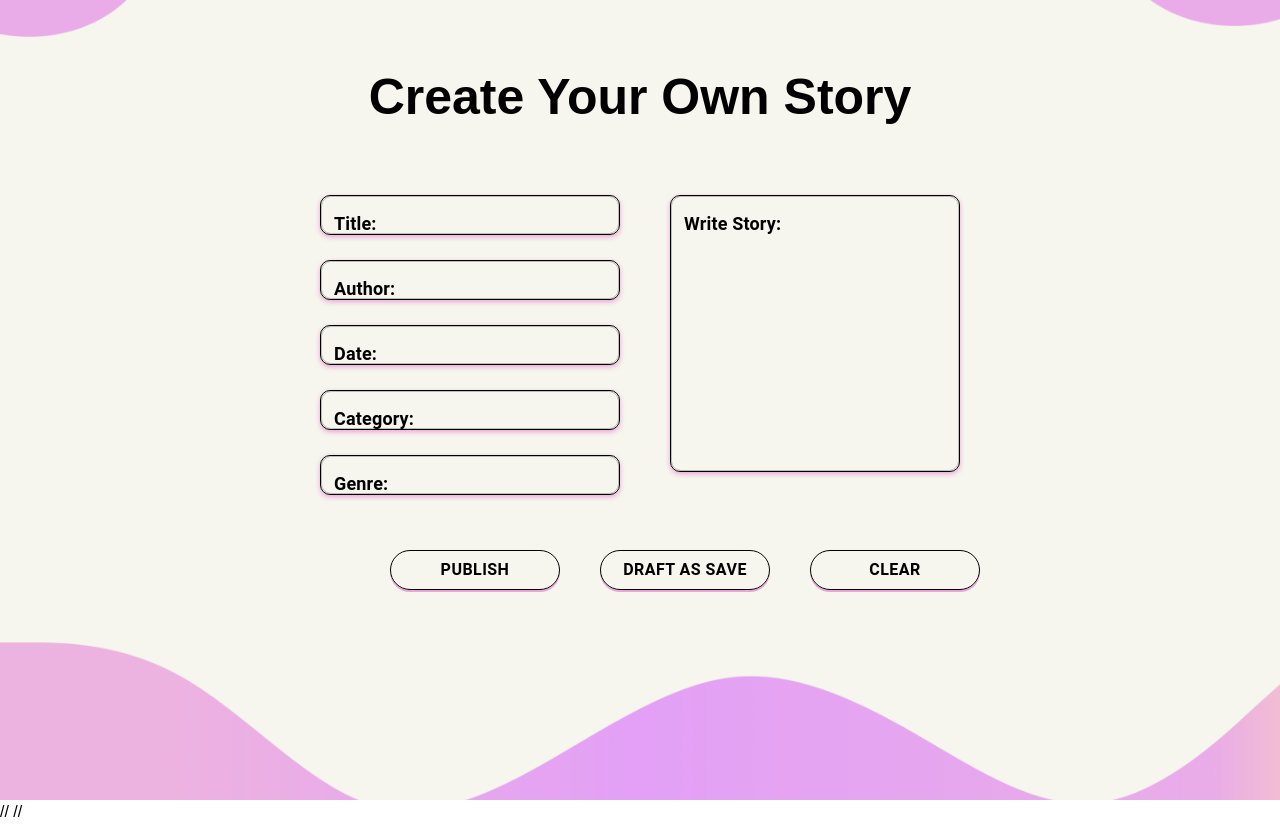
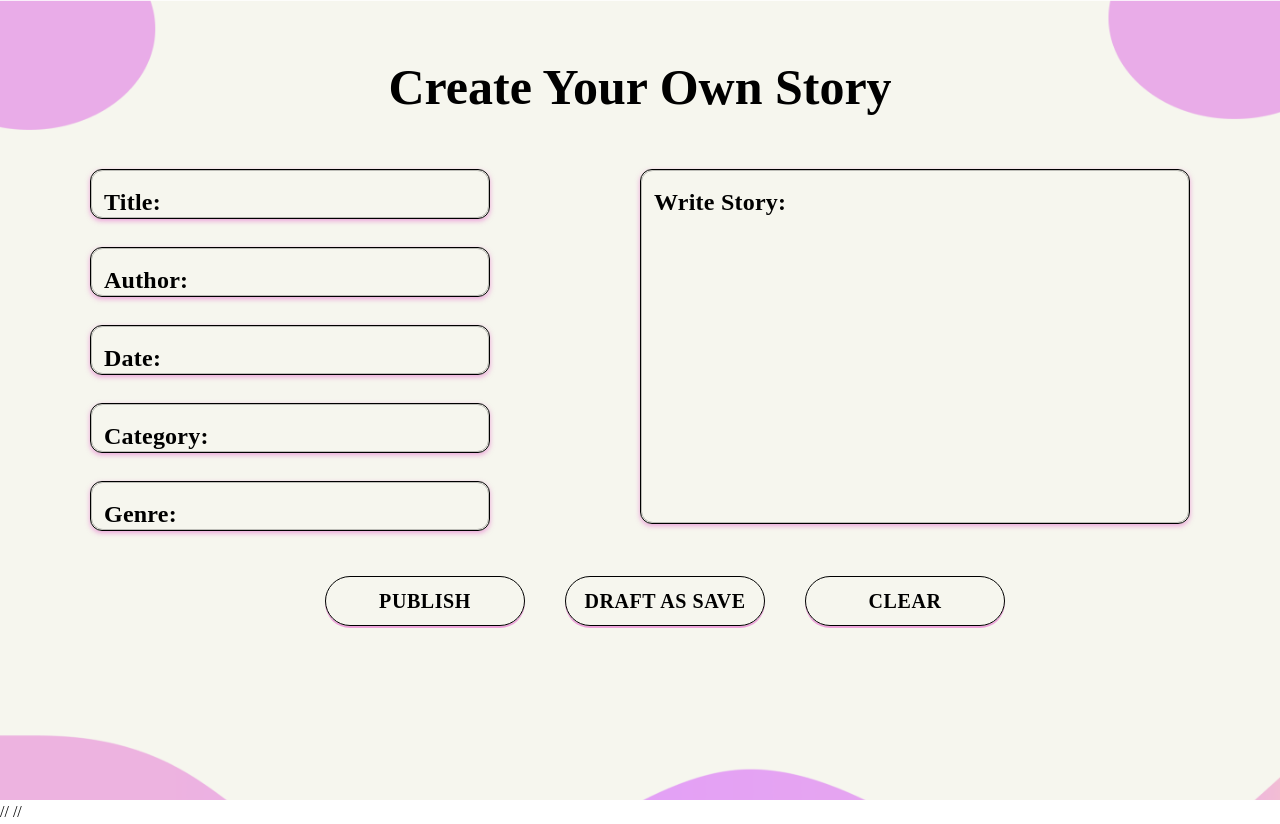
Before and after one commit to IsmatQasim/Mythica, a React (Create React App) app: page / in a window 1280 px wide. Built offline with nearby package versions, Linux system fonts and the light colour scheme.

Commit message:
Setting Font Family

```diff
--- a/src/Components/CreateStoryForm.jsx
+++ b/src/Components/CreateStoryForm.jsx
@@ -29,13 +29,10 @@ const StoryForm = () => {
 
   return (
     <div className="myBackground">
-      <h1 style={{ fontSize: '50px', fontWeight: 'bold', paddingTop: '60px', textAlign: 'center' }}>
-        Create Your Own Story
-      </h1>
+           <h1 class="font-pphatton text-[50px] font-bold pt-[50px] text-center"> Create Your Own Story</h1>
       <div className="form-container">
         <div className="form-box">
           <form onSubmit={formik.handleSubmit} className="form-grid">
-            {/* Left Side: Title, Author, Date, Category, Genre */}
             <div className="form-left">
               <TextField
                 fullWidth
@@ -51,15 +48,17 @@ const StoryForm = () => {
                 InputLabelProps={{
                   style: {
                     color: 'black',
-                    fontWeight: 'bold',
-                    fontSize: '18px', // Set font size to 34 pixels
+                    fontFamily: 'PPHatton',
+                    fontWeight: '600',
+                    fontSize: '24px',
                   },
                 }}
                 InputProps={{
                   style: {
                     color: 'black',
-                    fontWeight: 'normal', // Keep input text normal weight
-                    fontSize: '15px', // Adjust input text size if needed
+                    fontFamily: 'PPHatton',
+                    fontWeight: 'ultralight',
+                    fontSize: '22px',
                   },
                 }}
               />
@@ -77,15 +76,17 @@ const StoryForm = () => {
                 InputLabelProps={{
                   style: {
                     color: 'black',
-                    fontWeight: 'bold',
-                    fontSize: '18px', // Set font size to 34 pixels
+                    fontFamily: 'PPHatton',
+                    fontWeight: '600',
+                    fontSize: '24px',
                   },
                 }}
                 InputProps={{
                   style: {
                     color: 'black',
-                    fontWeight: 'normal', // Keep input text normal weight
-                    fontSize: '15px', // Adjust input text size if needed
+                    fontFamily: 'PPHatton',
+                    fontWeight: 'ultralight',
+                    fontSize: '22px',
                   },
                 }}
               />
@@ -103,15 +104,17 @@ const StoryForm = () => {
                 InputLabelProps={{
                   style: {
                     color: 'black',
-                    fontWeight: 'bold',
-                    fontSize: '18px', // Set font size to 34 pixels
+                    fontFamily: 'PPHatton',
+                    fontWeight: '600',
+                    fontSize: '24px',
                   },
                 }}
                 InputProps={{
                   style: {
                     color: 'black',
-                    fontWeight: 'normal', // Keep input text normal weight
-                    fontSize: '15px', // Adjust input text size if needed
+                    fontFamily: 'PPHatton',
+                    fontWeight: 'ultralight',
+                    fontSize: '22px',
                   },
                 }}
               />
@@ -129,15 +132,17 @@ const StoryForm = () => {
                 InputLabelProps={{
                   style: {
                     color: 'black',
-                    fontWeight: 'bold',
-                    fontSize: '18px', // Set font size to 34 pixels
+                    fontFamily: 'PPHatton',
+                    fontWeight: '600',
+                    fontSize: '24px',
                   },
                 }}
                 InputProps={{
                   style: {
                     color: 'black',
-                    fontWeight: 'normal', // Keep input text normal weight
-                    fontSize: '15px', // Adjust input text size if needed
+                    fontFamily: 'PPHatton',
+                    fontWeight: 'ultralight',
+                    fontSize: '22px',
                   },
                 }}
               />
@@ -155,16 +160,19 @@ const StoryForm = () => {
                 InputLabelProps={{
                   style: {
                     color: 'black',
-                    fontWeight: 'bold',
-                    fontSize: '18px', // Set font size to 34 pixels
+                    fontFamily: 'PPHatton',
+                    fontWeight: '600',
+                    fontSize: '24px',
                   },
                 }}
                 InputProps={{
                   style: {
                     color: 'black',
-                    fontWeight: 'normal', // Keep input text normal weight
-                    fontSize: '15px', // Adjust input text size if needed
+                    fontFamily: 'PPHatton',
+                    fontWeight: 'ultralight',
+                    fontSize: '22px',
                   },
+
                 }}
               />
             </div>
@@ -181,24 +189,23 @@ const StoryForm = () => {
                 helperText={formik.touched.story && formik.errors.story}
                 className="custom-textfield-right"
                 multiline
-                rows={11} // Adjust number of rows for the story field
+                rows={10} //
                 InputLabelProps={{
                   style: {
                     color: 'black',
-                    fontWeight: 'bold',
-                    fontSize: '18px', // Set font size to 34 pixels
+                    fontFamily: 'PPHatton',
+                    fontWeight: '600',
+                    fontSize: '24px',
                   },
                 }}
                 InputProps={{
                   style: {
                     color: 'black',
-                    fontWeight: 'normal', // Keep input text normal weight
-                    fontSize: '15px', // Adjust input text size if needed
+                    fontFamily: 'PPHatton',
+                    fontWeight: 'ultralight',
+                    fontSize: '22px',
                   },
-                }}
-/>
-
-
+                }}/>
             </div>
          </form>
 
@@ -206,7 +213,7 @@ const StoryForm = () => {
               <div className="form-buttons">
                 <Button
                   variant="outlined"
-                  type="submit" // Move the button here to ensure it's part of the form
+                  type="submit"
                   className="btn"
                 >
                   Publish
--- a/src/Styles/CreateStoryForm.css
+++ b/src/Styles/CreateStoryForm.css
@@ -1,92 +1,95 @@
-* {
-    font-family: "Arial";
+body {
+  height: 100%;
+  margin: 0;
+  overflow: hidden;
+  font-family: "PPHatton";
 }
+
 .myBackground {
   background-image: url("../Images/CreateYouOwnStory&AIStory.png");
   background-size: cover;
-    background-position: center;
   height: 100vh;
   width: 100%;
+}
+
+.form-box {
+  width: 100%;
+  max-width: 1100px;
 }
 
 .form-container {
   display: flex;
   justify-content: center;
   align-items: center;
-    margin-top: 60px;
-}
-
-.form-box {
-    width: 50%;
+  margin-top: 44px;
 }
 
 .form-grid {
   display: grid;
   grid-template-columns: 1fr 1fr;
-    gap: 50px; /* Increased gap between left and right sections */
 }
 
 .form-left,
 .form-right {
   display: flex;
   flex-direction: column;
-    gap: 25px; /* Spacing between input fields within each section */
-}
-/* General custom text field styles */
-.custom-textfield .MuiOutlinedInput-root {
-  border: 1px solid black; /* Black outline */
-  border-radius: 10px;
-  box-shadow: 0px 2px 5px rgba(227, 82, 198, 0.5);
-  height: 40px;
-  width: 300px;
+  gap: 28px; /* Spacing between input fields within each section */
 }
 
-
-
-/* Right-side custom text field styles for story */
-.custom-textfield-right .MuiOutlinedInput-root {
-  border-radius: 10px;
-  border: 1px solid black;
+.custom-textfield .MuiOutlinedInput-root {
+  border: 0.5px solid black;
+  border-radius: 12px;
   box-shadow: 0px 2px 5px rgba(227, 82, 198, 0.5);
-
+  height: 50px;
+  width: 400px;
 }
 
+.custom-textfield-right .MuiOutlinedInput-root {
+  border-radius: 12px;
+  border: 0.5px solid black;
+  box-shadow: 0px 2px 5px rgba(227, 82, 198, 0.5);
+  width: 550px;
+}
+
+.buttonbox {
+  display: flex;
+  justify-content: center;
+  margin-top: 45px;
+}
 
 .form-buttons {
   display: flex;
   justify-content: space-between;
   gap: 40px;
-  margin-left: 90px;
-
-}
-
-.buttonbox {
-  display: flex;
-  justify-content: center;
-  margin-top: 55px;
+  margin-left: 50px;
 }
 
 .buttonbox .form-buttons .btn {
+  font-family: "PPHatton";
+  font-size: 20px;
+  font-weight: 600;
+  color: black;
   background-color: transparent;
-  color: black;
-  font-weight: bold;
   border: 1px solid black;
-  border-radius: 80px; /* Full rounded corners */
-  width: 170px; /* Equal width for all buttons */
-  height: 40px; /* Equal height for all buttons */
-  font-size: 1rem; /* text-2xl equivalent */
-  transition: transform 0.3s ease-in-out;
+  border-radius: 80px;
+  width: 200px;
+  height: 50px;
+  transition: transform 0.4s ease-in-out;
   box-shadow: 0px 2px rgba(227, 82, 198, 0.5);
   display: flex;
   align-items: center;
-  justify-content: center; /* Center text within the button */
-  margin: 0; /* Remove automatic margins */
+  justify-content: center;
+  margin: 0;
 }
 
 .buttonbox .form-buttons .btn:hover {
-  transform: scale(1.1);
+  transform: scale(0.95);
 }
 
 .buttonbox .form-buttons .btn:active {
   transform: scale(0.95);
 }
+
+@tailwind base;
+@tailwind components;
+@tailwind utilities;
```
Lines whose indentation alone changed are shown as unchanged.
